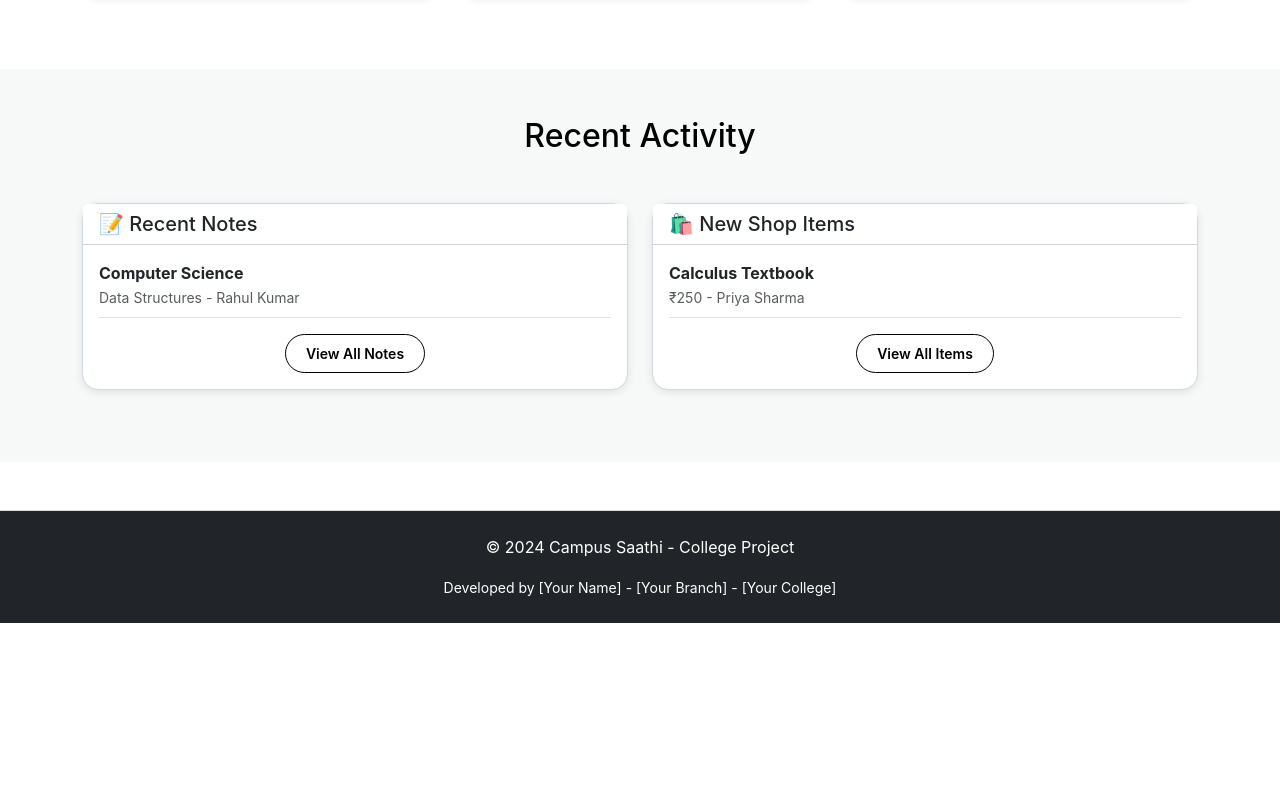
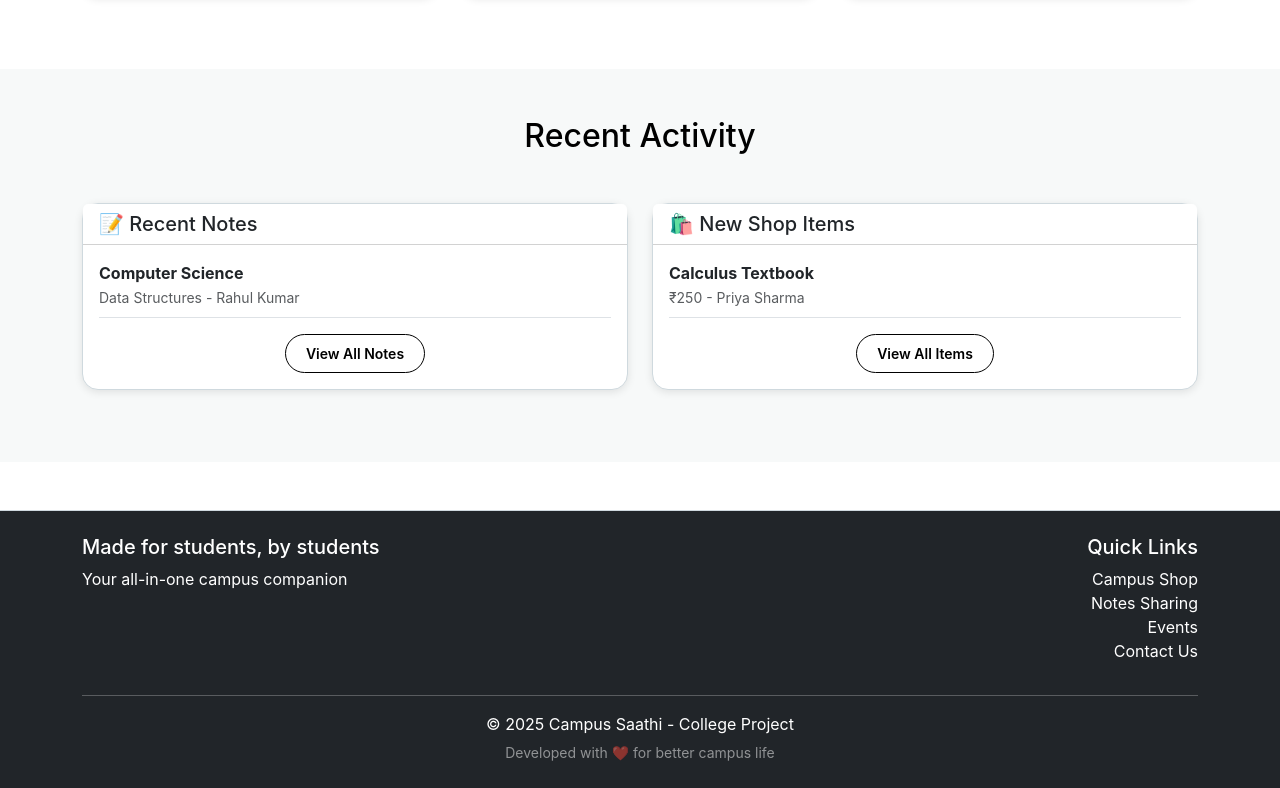
Before and after one commit to Naman-Nagar10/campus-saathi, a plain HTML site: page index.html in a window 1280 px wide. Shown: the part 941-1729 px from the top of the page. Before the commit the page ends 1564 px from the top, so only its background shows below. Drawn offline with nearby package versions, Linux system fonts and the light colour scheme.

Commit message:
Update index.html

```diff
--- a/index.html
+++ b/index.html
@@ -412,9 +412,27 @@
 
     <!-- Footer -->
     <footer class="bg-dark text-white py-4">
-        <div class="container text-center">
-            <p>&copy; 2024 Campus Saathi - College Project</p>
-            <small>Developed by [Your Name] - [Your Branch] - [Your College]</small>
+        <div class="container">
+            <div class="row">
+                <div class="col-md-6">
+                    <h5>Made for students, by students</h5>
+                    <p class="mb-0">Your all-in-one campus companion</p>
+                </div>
+                <div class="col-md-6 text-md-end">
+                    <h5>Quick Links</h5>
+                    <ul class="list-unstyled">
+                        <li><a href="shop.html" class="text-white text-decoration-none">Campus Shop</a></li>
+                        <li><a href="notes.html" class="text-white text-decoration-none">Notes Sharing</a></li>
+                        <li><a href="events.html" class="text-white text-decoration-none">Events</a></li>
+                        <li><a href="contact.html" class="text-white text-decoration-none">Contact Us</a></li>
+                    </ul>
+                </div>
+            </div>
+            <hr class="my-3">
+            <div class="text-center">
+                <p class="mb-1">&copy; 2025 Campus Saathi - College Project</p>
+                <small class="text-white-50">Developed with ❤️ for better campus life</small>
+            </div>
         </div>
     </footer>
 
```
